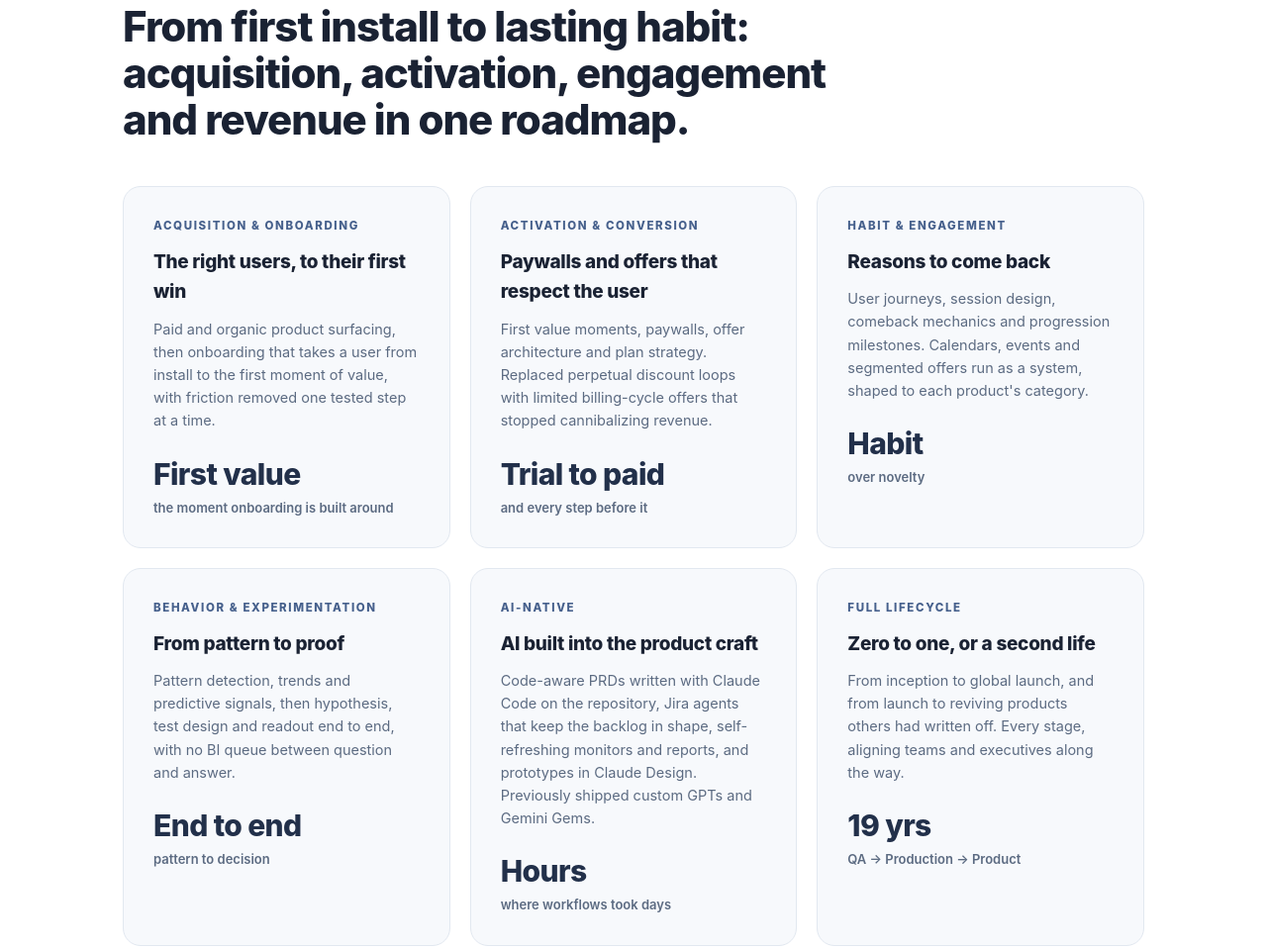
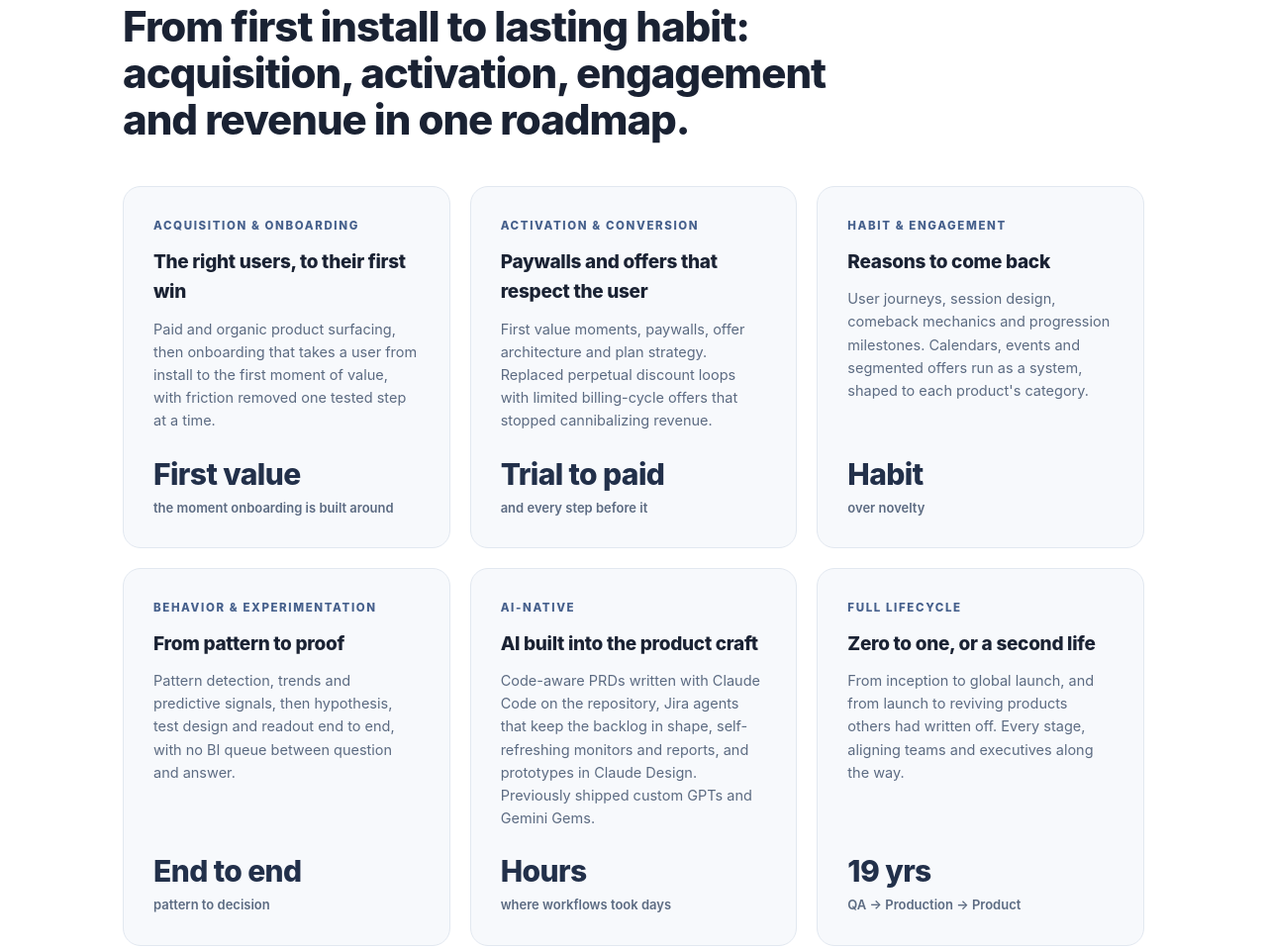
Before and after one commit to charlienebbia-git/charlienebbia-git.github.io, a plain HTML site: page index.html in a window 1280 px wide. Shown: the part 1506-2465 px from the top of the page at 99% size. Drawn offline with Linux system fonts and the light colour scheme.

Commit message:
Corrected bottom text alignment in cards

```diff
--- a/index.html
+++ b/index.html
@@ -183,6 +183,7 @@
   .feature{
     background:var(--bg-alt);border:1px solid var(--line);border-radius:var(--radius);
     padding:30px;transition:all .25s;
+    display:flex;flex-direction:column;
   }
   .feature:hover{border-color:var(--navy-tint);box-shadow:0 16px 40px rgba(34,48,74,.08);transform:translateY(-3px)}
   .feature .kicker{
@@ -192,7 +193,7 @@
   .feature h3{font-size:19px;font-weight:800;letter-spacing:-.015em;margin-bottom:10px}
   .feature p{font-size:14.5px;color:var(--muted)}
   .feature .stat{
-    margin-top:18px;font-size:30px;font-weight:800;letter-spacing:-.02em;color:var(--navy);
+    margin-top:auto;padding-top:18px;font-size:30px;font-weight:800;letter-spacing:-.02em;color:var(--navy);
   }
   .feature .stat small{font-size:13px;color:var(--muted);font-weight:600;display:block;letter-spacing:0}
 
```
